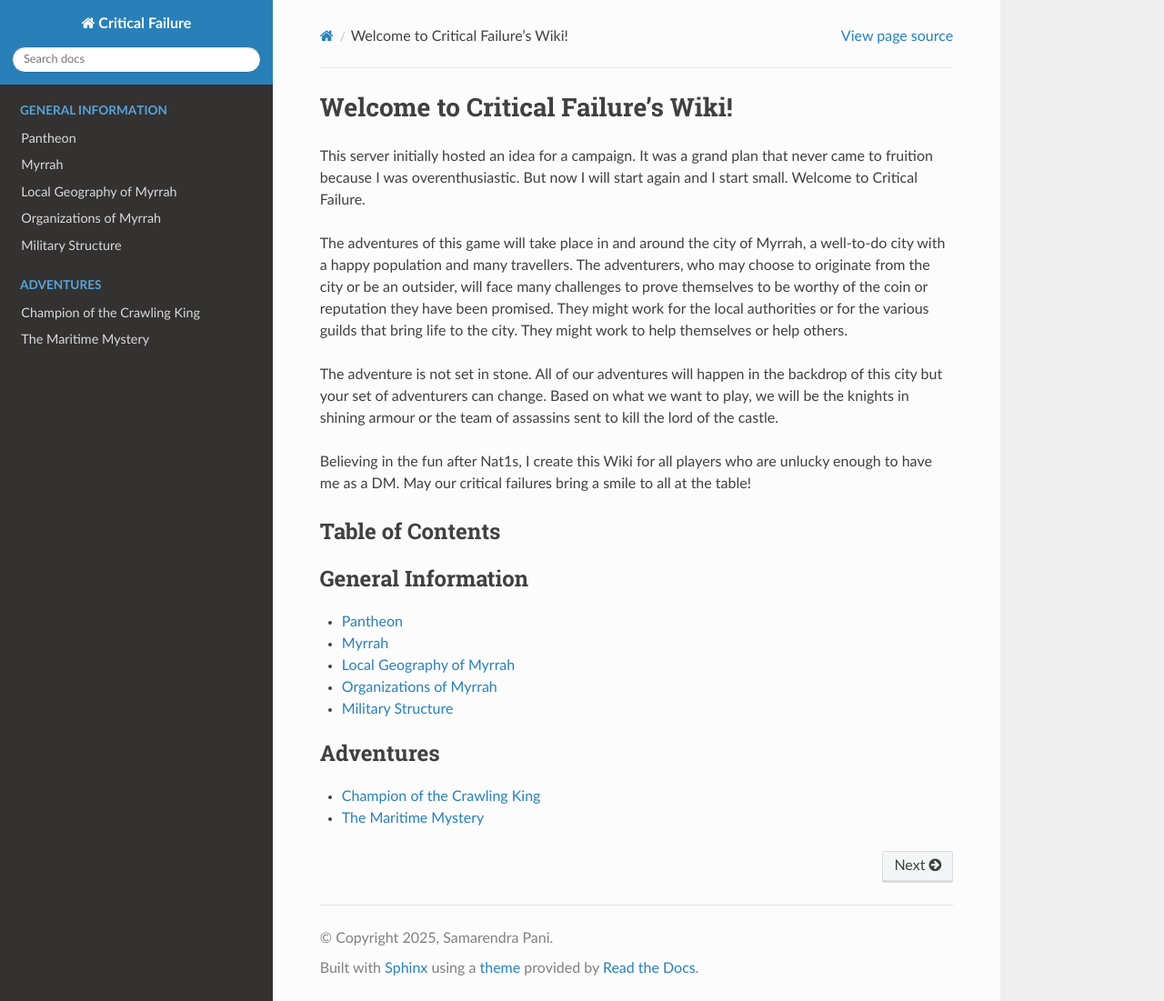
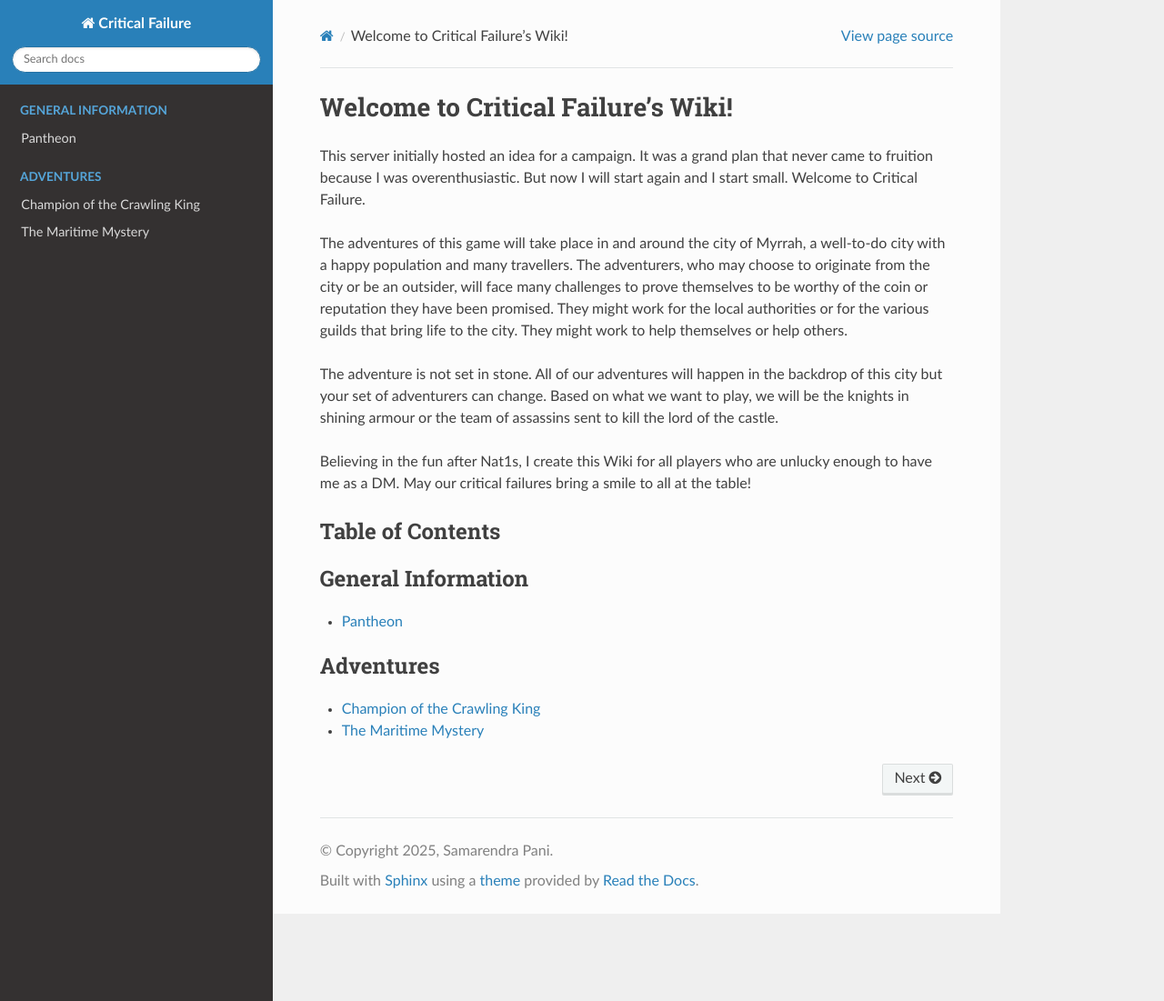
Before and after one commit to samarendra-pani/critical-failure, a Sphinx documentation site: the page built from docs/source/index.rst, in a window 1280 px wide and 1101 px high. Shown: the whole window at 91% size. Built offline with Sphinx 7.4.7 and the Read the Docs theme 3.1.0, drawn with Linux system fonts in a browser that asks for light colours.

Commit message:
removing incomplete files from the TOC

```diff
--- a/docs/source/index.rst
+++ b/docs/source/index.rst
@@ -18,14 +18,6 @@ Table of Contents
 
     pantheon
 
-    myrrah
-
-    geography
-
-    guilds
-
-    military
-
 .. toctree::
     :maxdepth: 1
     :caption: Adventures
```
Also changed, not shown: docs/source/adventures/xenor.md (+10 -12 lines).
